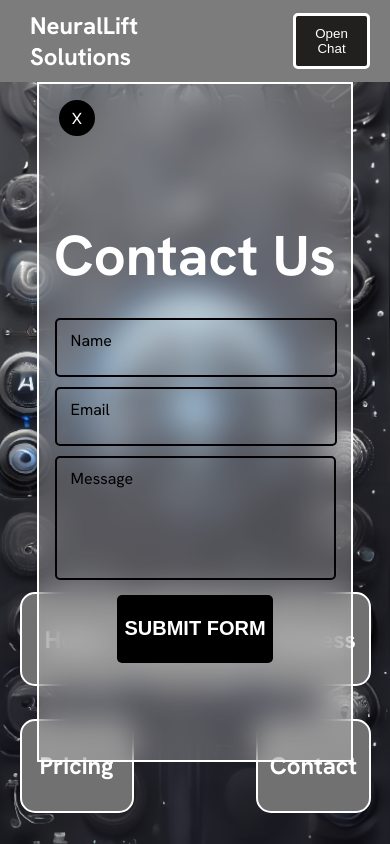
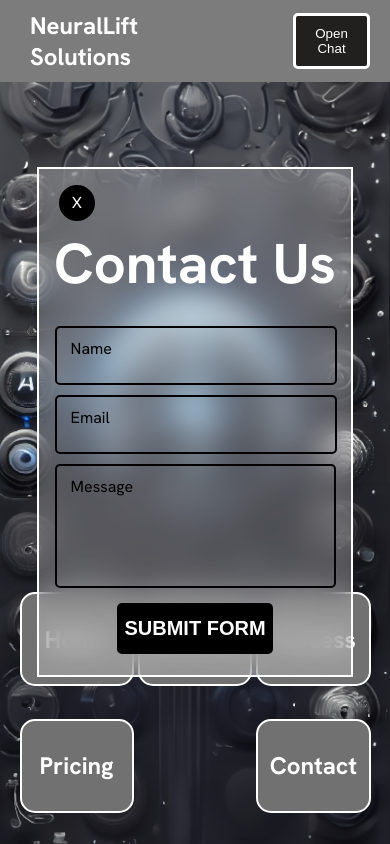
Before and after one commit to CompetentKoala/NeuralLift, a website: page index.html in a window 390 px wide. Both pictures are taken after a click on the item "Contact". Drawn offline with Linux system fonts and the light colour scheme.

Commit message:
mobile updates

```diff
--- a/index.css
+++ b/index.css
@@ -546,20 +546,7 @@ cursor: pointer;
 
 }
 
-#submit-form{
-width: 500px;
-height: 500px;
-background-color: rgb(116, 116, 116); /* semi-transparent background */
-backdrop-filter: blur(15px); /* Apply blur effect to the background */
-display: flex;
-justify-content: center;
-align-items: center;
-flex-direction: column;
-gap: 10px;
-z-index: 0;
-opacity: 0;
-transition: 1s ease-in-out;
-}
+
 #close-form{
 color: white;
 position:absolute;
@@ -662,7 +649,7 @@ width: 80%;
 
 #submit-form{
   width: 80%;
-  height: 80%;
+  height: 60%;
   background-color: rgba(255, 255, 255, 0.242); /* semi-transparent background */
   backdrop-filter: blur(15px); /* Apply blur effect to the background */
   display: flex;
@@ -675,6 +662,7 @@ width: 80%;
   transition: 1s ease-in-out;
   border: 2px solid white;
 }
+
 
 #open-form-button{
   display: none;
--- a/index.js
+++ b/index.js
@@ -38,7 +38,7 @@ let chatOpened = false;
 function displayMessage(message, sender) {
   const messageDiv = document.createElement("div");
   messageDiv.innerHTML = `<strong>${sender}:</strong> ${message}`;
-  if (message.includes("contact")) {
+  if (message.includes("contact") || message.includes("Contact")) {
     if (submitForm.style.opacity === "0" || submitForm.style.opacity === "") {
       submitForm.style.opacity = "1"; // Make visible
       submitForm.style.visibility = "visible"; // Ensure it's visible
```
